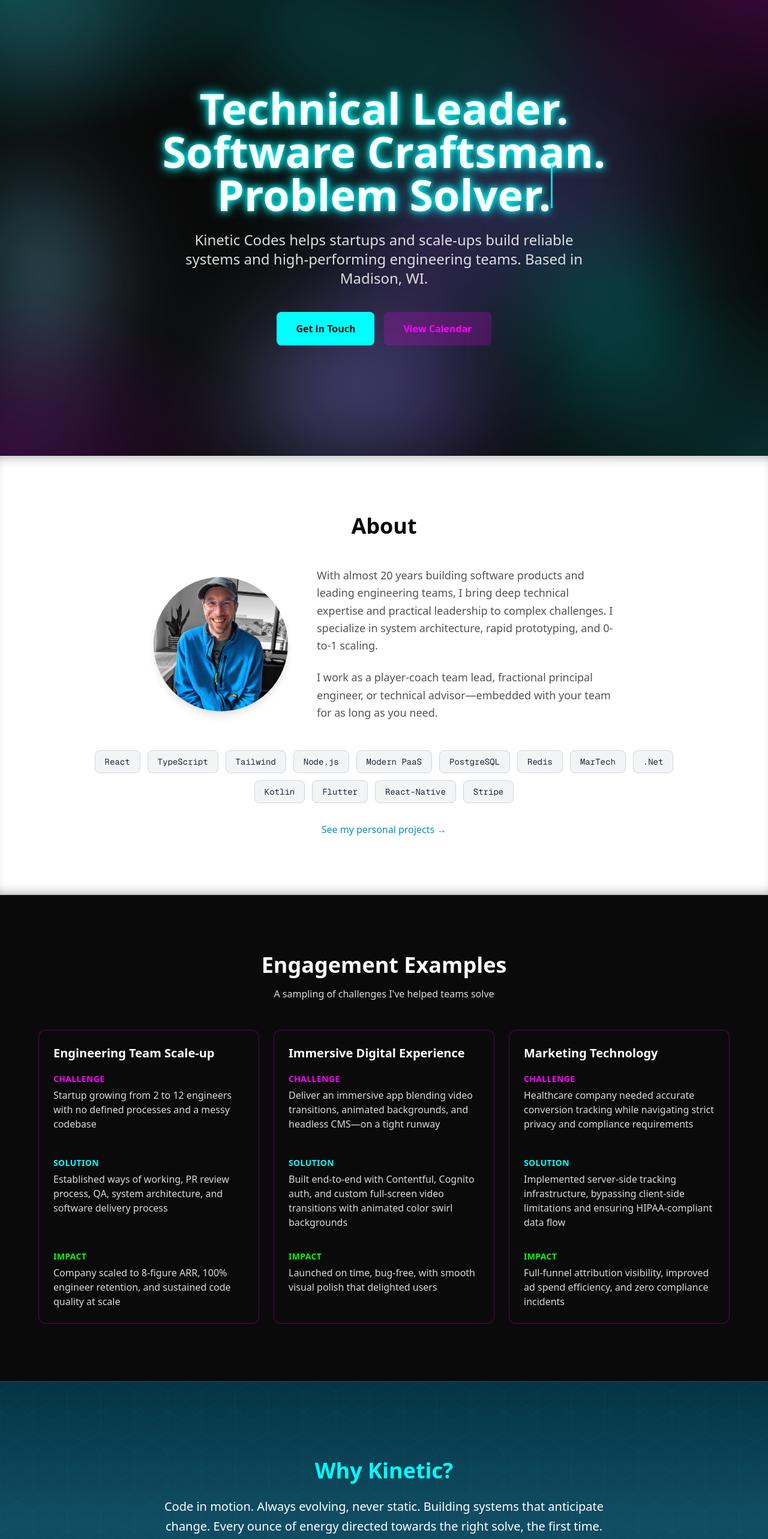
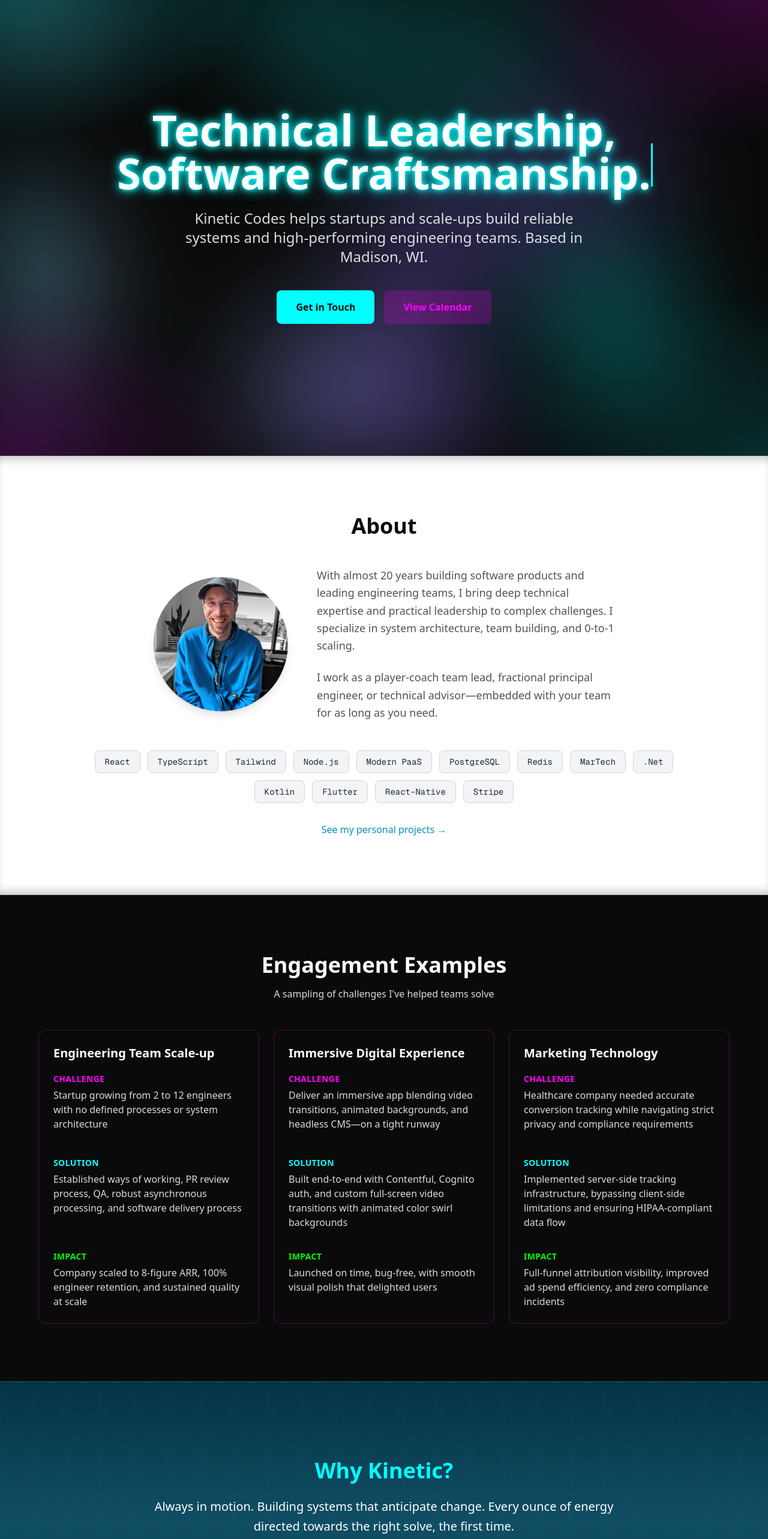
Before and after one commit to lucasgray/kinetic-codes, a Next.js app: page / in a window 1280 px wide. Shown: the part 40-2606 px from the top of the page at 60% size. Built offline with nearby package versions, Linux system fonts and the light colour scheme.

Commit message:
some copy tweaks, fill some of the testimonials

```diff
--- a/app/page.tsx
+++ b/app/page.tsx
@@ -34,11 +34,11 @@ const engagements = [
   {
     title: "Engineering Team Scale-up",
     challenge:
-      "Startup growing from 2 to 12 engineers with no defined processes and a messy codebase",
+      "Startup growing from 2 to 12 engineers with no defined processes or system architecture",
     solution:
-      "Established ways of working, PR review process, QA, system architecture, and software delivery process",
+      "Established ways of working, PR review process, QA, robust asynchronous processing, and software delivery process",
     impact:
-      "Company scaled to 8-figure ARR, 100% engineer retention, and sustained code quality at scale",
+      "Company scaled to 8-figure ARR, 100% engineer retention, and sustained quality at scale",
   },
   {
     title: "Immersive Digital Experience",
@@ -63,16 +63,16 @@ const engagements = [
 const testimonials = [
   {
     quote:
-      "Lorem ipsum dolor sit amet, consectetur adipiscing elit. Sed do eiusmod tempor incididunt ut labore et dolore magna aliqua.",
+      "Lucas joined us when we were a scrappy team of three engineers with big ambitions but no real process. Within six months, he'd helped us build out a robust CI/CD pipeline, establish code review practices that actually stuck, and architect a system that could handle 10x our traffic. More importantly, he mentored our junior devs in a way that made them genuinely better engineers. When he eventually rolled off, we had a team that could stand on its own.",
     name: "Jane Smith",
     role: "CTO",
     company: "TechCorp",
   },
   {
     quote:
-      "Ut enim ad minim veniam, quis nostrud exercitation ullamco laboris nisi ut aliquip ex ea commodo consequat.",
+      "When Lucas came on board, we had a product held together by duct tape and caffeine. He didn't just write software, he built the foundation that let us scale without losing our velocity or culture. The processes he put in place meant we never lost a single engineer to burnout or frustration, even as we grew to 8-figure ARR. I've worked with a lot of technical leaders, but Lucas is the rare one who can see both the architecture and the people.",
     name: "Michael Chen",
-    role: "VP Engineering",
+    role: "CEO",
     company: "StartupCo",
   },
   {
@@ -95,7 +95,7 @@ export default function Home() {
           className="min-h-screen flex flex-col items-center justify-center px-6 text-center">
           <h1 className="text-4xl md:text-6xl lg:text-7xl font-bold mb-6 max-w-4xl">
             <TypewriterText
-              text="Technical Leader. Software Craftsman. Problem Solver."
+              text="Technical Leadership, Software Craftsmanship."
               className="text-glow-cyan"
             />
           </h1>
@@ -144,7 +144,7 @@ export default function Home() {
                 <p className="text-lg text-background/70 leading-relaxed mb-6">
                   With almost 20 years building software products and leading engineering
                   teams, I bring deep technical expertise and practical leadership to
-                  complex challenges. I specialize in system architecture, rapid prototyping,
+                  complex challenges. I specialize in system architecture, team building,
                   and 0-to-1 scaling.
                 </p>
                 <p className="text-lg text-background/70 leading-relaxed">
@@ -213,7 +213,7 @@ export default function Home() {
               Why Kinetic?
             </h2>
             <p className="text-lg md:text-xl text-foreground leading-relaxed mb-8">
-              Code in motion. Always evolving, never static. Building systems that anticipate change. Every ounce of
+              Always in motion. Building systems that anticipate change. Every ounce of
               energy directed towards the right solve, the first time.
             </p>
             <p className="text-xl md:text-2xl font-semibold text-neon-cyan border-t border-cyan-700/50 pt-6 mt-6">
@@ -242,7 +242,7 @@ export default function Home() {
 
         {/* Contact Section */}
         <AnimatedSection id="contact"
-                         className="py-24 px-6 border-y border-muted/20">
+                         className="py-24 px-6">
           <div className="max-w-2xl mx-auto">
             <h2 className="text-3xl md:text-4xl font-bold mb-4 text-center">
               Let&apos;s Talk
```
